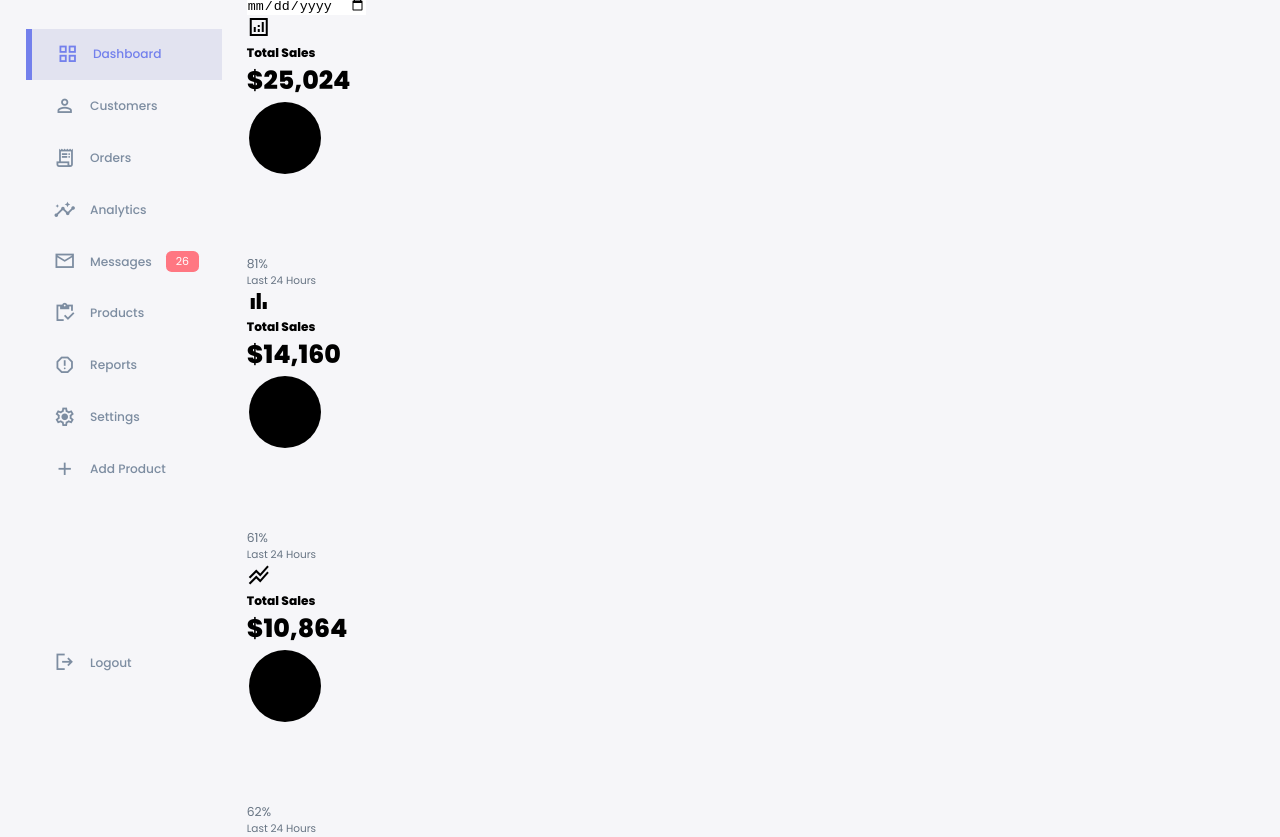
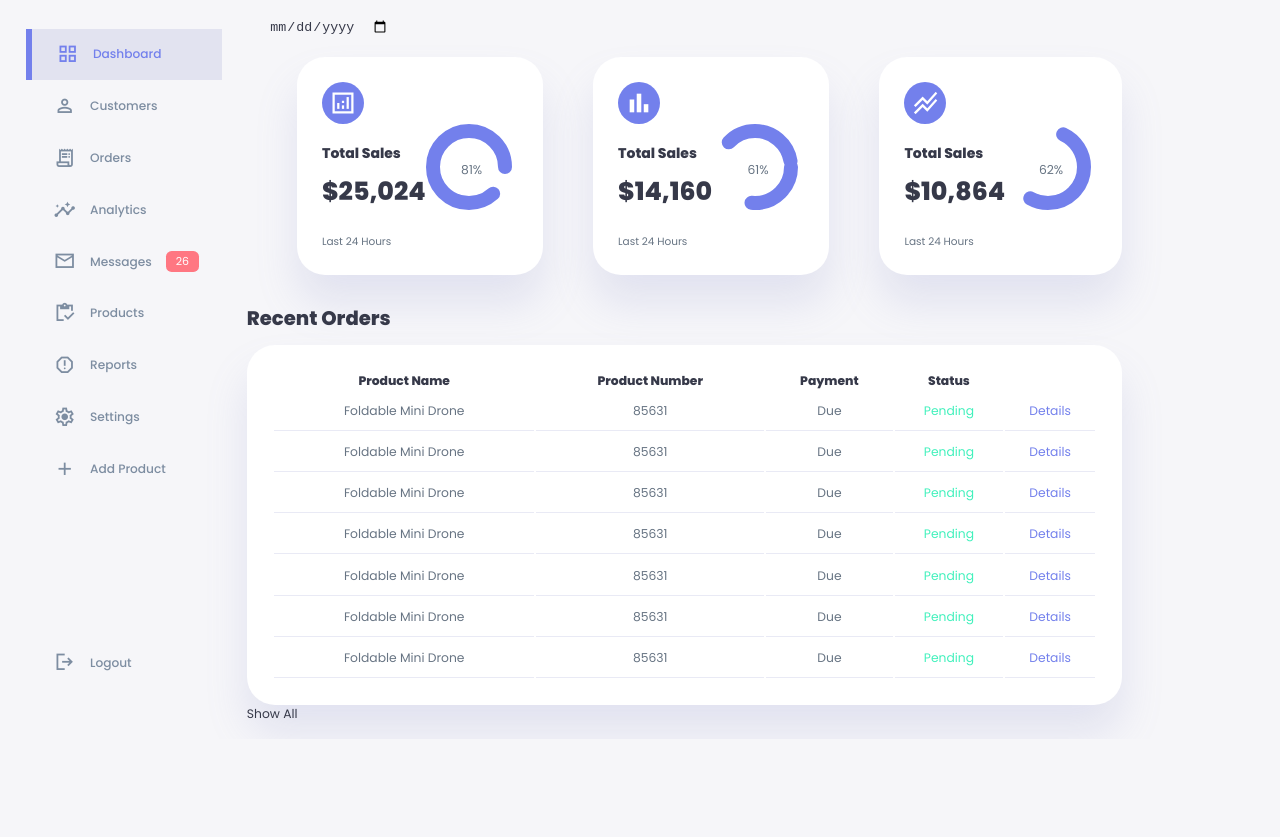
Before and after one commit to Jedidah-N001/Admin-DashBoard, a plain HTML site: page index.html in a window 1280 px wide. Shown: the part 61-898 px from the top of the page. After the commit the page ends 800 px from the top, so only its background shows below. Drawn offline with nearby package versions, Linux system fonts and the light colour scheme.

Commit message:
adde recent orders table

```diff
--- a/index.html
+++ b/index.html
@@ -136,8 +136,73 @@
             </div>
             <!-- end of income -->
           </div>
-
-
+          <!-- end of insights -->
+          <div class="recent-orders">
+            <h2>Recent Orders</h2>
+            <table>
+                <thead>
+                    <tr>
+                        <th>Product Name</th>
+                        <th>Product Number</th>
+                        <th>Payment</th>
+                        <th>Status</th>
+                        <th></th>
+                    </tr>
+                </thead>
+                <tbody>
+                    <tr>
+                        <td>Foldable Mini Drone</td>
+                        <td>85631</td>
+                        <td>Due</td>
+                        <td class="warning">Pending</td>
+                        <td class="primary">Details</td>
+                    </tr>
+                    <tr>
+                        <td>Foldable Mini Drone</td>
+                        <td>85631</td>
+                        <td>Due</td>
+                        <td class="warning">Pending</td>
+                        <td class="primary">Details</td>
+                    </tr>
+                    <tr>
+                        <td>Foldable Mini Drone</td>
+                        <td>85631</td>
+                        <td>Due</td>
+                        <td class="warning">Pending</td>
+                        <td class="primary">Details</td>
+                    </tr>
+                    <tr>
+                        <td>Foldable Mini Drone</td>
+                        <td>85631</td>
+                        <td>Due</td>
+                        <td class="warning">Pending</td>
+                        <td class="primary">Details</td>
+                    </tr>
+                    <tr>
+                        <td>Foldable Mini Drone</td>
+                        <td>85631</td>
+                        <td>Due</td>
+                        <td class="warning">Pending</td>
+                        <td class="primary">Details</td>
+                    </tr>
+                    <tr>
+                        <td>Foldable Mini Drone</td>
+                        <td>85631</td>
+                        <td>Due</td>
+                        <td class="warning">Pending</td>
+                        <td class="primary">Details</td>
+                    </tr>
+                    <tr>
+                        <td>Foldable Mini Drone</td>
+                        <td>85631</td>
+                        <td>Due</td>
+                        <td class="warning">Pending</td>
+                        <td class="primary">Details</td>
+                    </tr>
+                </tbody>
+            </table>
+            <a href="#">Show All</a>
+          </div>
 
 
          </main>
--- a/style.css
+++ b/style.css
@@ -48,6 +48,7 @@ body{
     background: var(--color-background);
     user-select: none;
     overflow-x: hidden;
+    color: var(--color-dark);
 }
 .container{
     display: grid;
@@ -193,5 +194,124 @@ main{
 }
 main .date{
     display: inline-block;
-    color: ;
+    color: var(--color-light);
+    border-radius: var(--border-radius-1);
+    margin-top: 1rem;
+    padding: 0.5rem 1.6rem;
 }
+main .date input[type='date']{
+    background: transparent;
+    color: var(--color-dark);
+}
+main .insights{
+    display: grid;
+    grid-template-columns: repeat(3,1fr);
+}
+main .insights >div{
+    margin-left: 50px;
+    background: var(--color-white);
+    padding: var(--card-padding);
+    border-radius: var(--card-border-radius);
+    margin-top: 1rem;
+    box-shadow: var(--box-shadow);
+    transition: all 300ms ease;
+}
+main .insights >div:hover{
+    box-shadow: none;
+}
+main .insights >div span{
+    background: var(--color-primary);
+    padding: 0.5rem;
+    border-radius: 50%;
+    color: var(--color-white);
+    font-size: 2rem;
+}
+main .insights >div .expenses span{
+    background: var(--color-danger);
+}
+main .insights >div .income span{
+    background: var(--color-success);
+}
+main .insights >div .middle{
+    display: flex;
+    align-items: center;
+    justify-content: space-between;
+}
+
+main .insights h3{
+    margin: 1rem 0 0.6rem;
+    font-size: 1rem;
+}
+
+main .insights .progress{
+    position: relative;
+    width: 92px;
+    height: 92px;
+    border-radius: 50%;
+}
+
+main .insights svg{
+    width: 7rem;
+    height: 7rem;
+}
+main .insights svg circle{
+    fill: none;
+    stroke: var(--color-primary);
+    stroke-width: 14;
+    stroke-linecap: round;
+    transform: translate(5px, 5px);
+    stroke-dasharray: 110;
+    stroke-dashoffset: 92;
+}
+main .insights .sales svg circle{
+    stroke-dashoffset: -30;
+    stroke-dasharray: 200;
+}
+main .insights .expenses svg circle{
+    stroke-dashoffset: 20;
+    stroke-dasharray: 80;
+}
+main .insights .income svg circle{
+    stroke-dashoffset: 35;
+    stroke-dasharray: 110;
+}
+main .insights .progress .number{
+    position: absolute;
+    top: 0;
+    left: 0;
+    height: 100%;
+    width: 100%;
+    display: flex;
+    justify-content: center;
+    align-items: center;
+}
+main .insights small{
+    margin-top: 1.3rem;
+    display: block;
+}
+main .recent-orders{
+    margin-top: 2rem;
+}
+main .recent-orders h2{
+    margin-bottom: 0.8rem;
+}
+main .recent-orders table{
+    background: var(--color-white);
+    width: 100%;
+    border-radius: var(--card-border-radius);
+    padding: var(--card-padding);
+    text-align: center;
+    box-shadow: var(--box-shadow);
+    transition: all 300ms ease;
+}
+main .recent-orders table:hover{
+    box-shadow: none;
+}
+main table tbody td{
+    height: 2.8rem;
+    border-bottom: 1px solid var(--color-light);
+    color: var(--color-dark-variant);
+}
+main table tbody tr:last-child{
+    border: none;
+}
```
